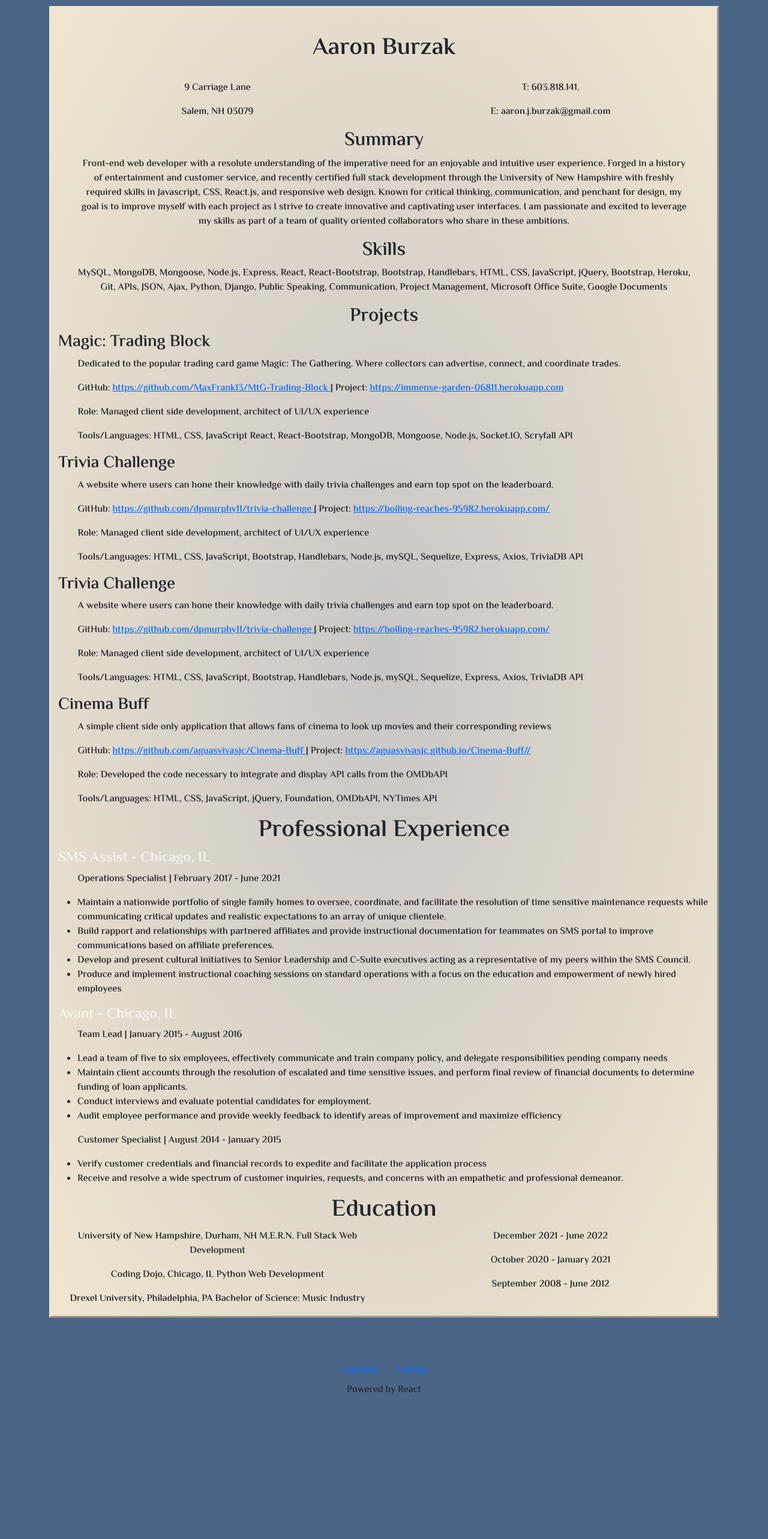
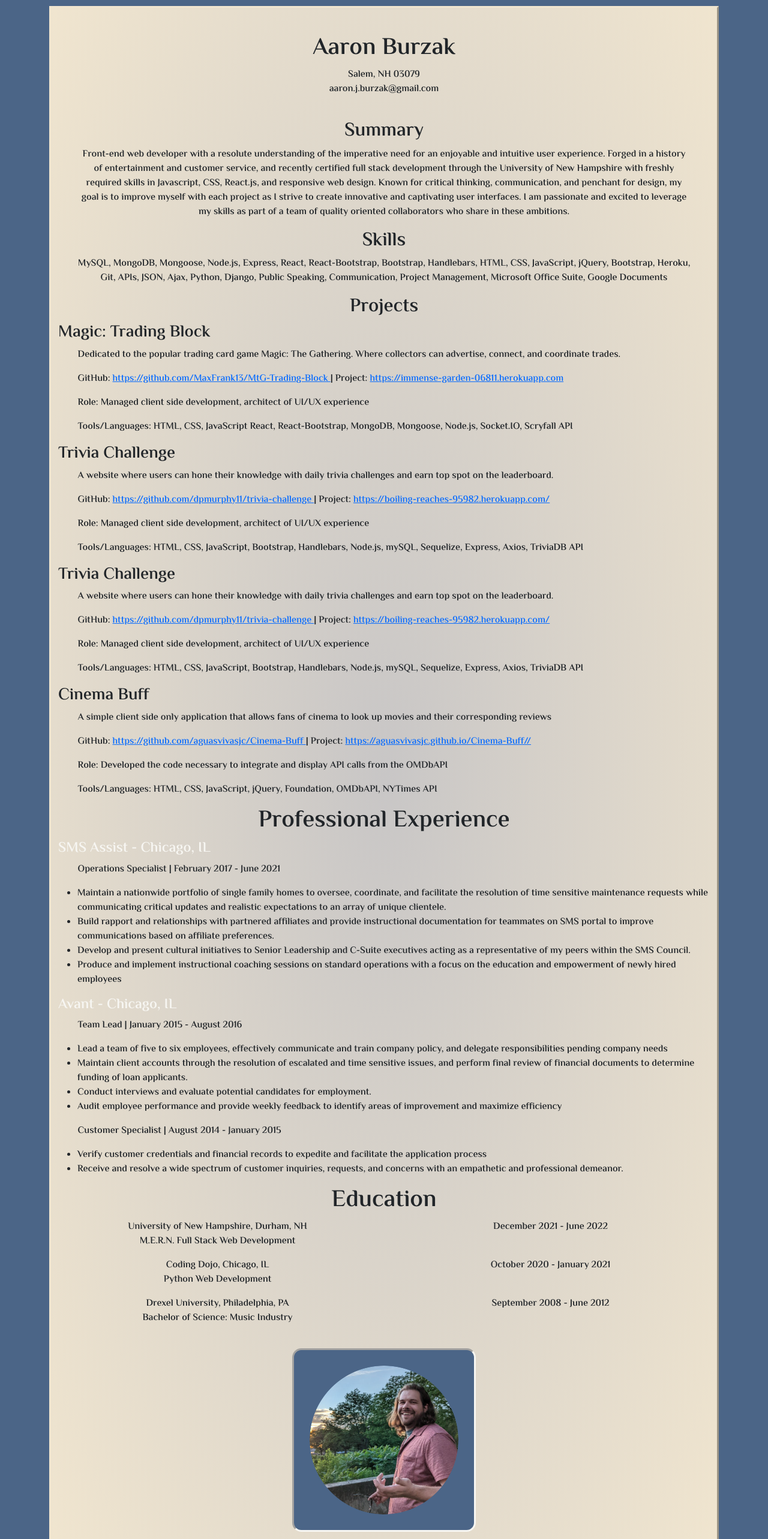
Before and after one commit to aaburzak/aaron_react_portfolio, a React (Create React App) app: page /resume in a window 1280 px wide. Shown: the part 60-2626 px from the top of the page at 60% size. Before the commit the page ends 2455 px from the top, so only its background shows below. Built offline with nearby package versions, Linux system fonts and the light colour scheme.

Commit message:
further styling to Resume page

```diff
--- a/src/pages/Resume.js
+++ b/src/pages/Resume.js
@@ -28,16 +28,8 @@ function Resume(){
       <Row>
         <Col className="text-center portHead">
         <h1>Aaron Burzak</h1>
-        </Col>
-      </Row>
-      <Row>
-        <Col className="text-center">
-        <p>9 Carriage Lane</p>
-        <p>Salem, NH 03079</p>
-        </Col>
-        <Col className="text-center">
-        <p>T: 603.818.141.</p>
-        <p>E: aaron.j.burzak@gmail.com</p>
+        Salem, NH 03079
+        <p>aaron.j.burzak@gmail.com</p>
         </Col>
       </Row>
       <Row>
@@ -133,24 +125,33 @@ applicants.</li>
       <Row className="text-center">
       <h1>Education</h1>
         <Col>
-        <p>University of New Hampshire, Durham, NH
-          M.E.R.N. Full Stack Web Development
+          University of New Hampshire, Durham, NH
+          <p>M.E.R.N. Full Stack Web Development</p>
+
+        Coding Dojo, Chicago, IL
+        <p>Python Web Development
         </p>
-        <p>Coding Dojo, Chicago, IL
-        Python Web Development
-        </p>
-        <p>Drexel University, Philadelphia, PA
-        Bachelor of Science: Music Industry
+        Drexel University, Philadelphia, PA
+        <p>Bachelor of Science: Music Industry
         </p>
         </Col>
 
         <Col>
         <p>December 2021 - June 2022</p>
+        <br></br>
         <p>October 2020 - January 2021</p>
+        <br></br>
         <p>September 2008 - June 2012</p>
         </Col>
       </Row>
 
+      <Row>
+        <Col className="text-center">
+        <a href="aaronResume.pdf" download>
+            <ProfilePic/>
+          </a>
+        </Col>
+      </Row>
 
 {/*
       <Row>
```
